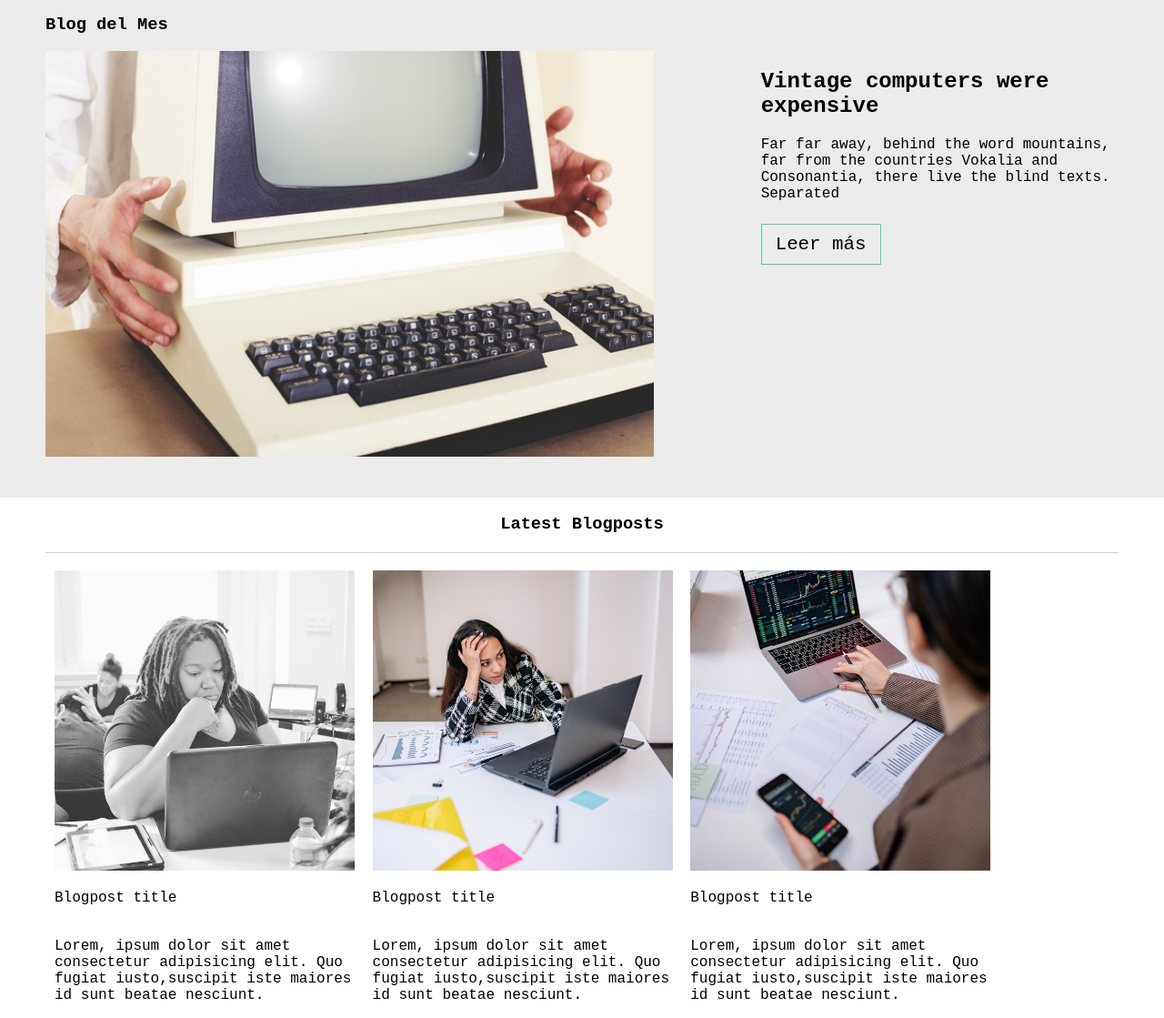
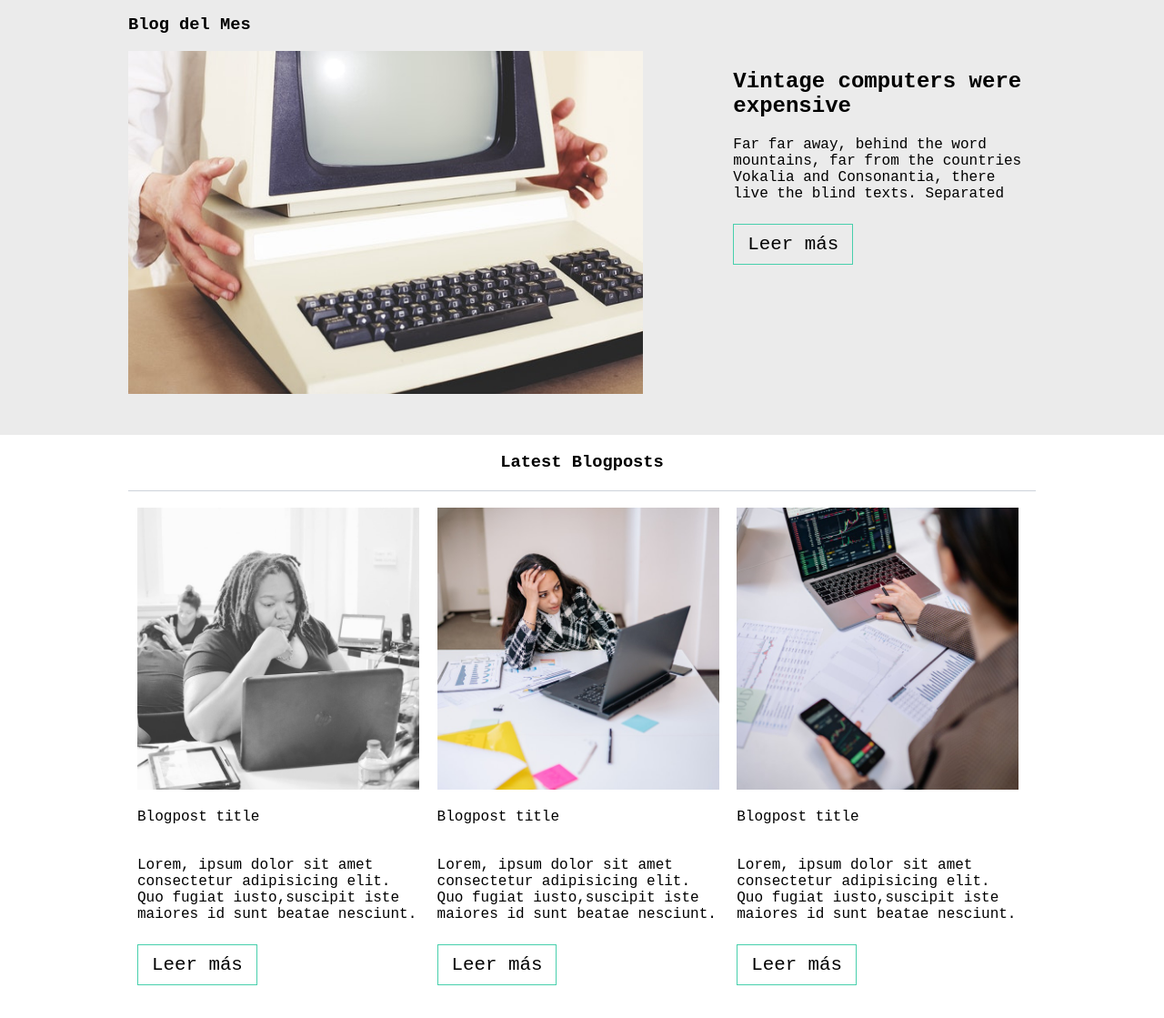
Before and after one commit to JorgeTTor/blog_perfil, a plain HTML site: page blogs.html in a window 1280 px wide. Shown: the part 143-1262 px from the top of the page at 91% size. Drawn offline with Linux system fonts and the light colour scheme.

Commit message:
[CHANGED] blogposts css

```diff
--- a/blogs.html
+++ b/blogs.html
@@ -33,7 +33,7 @@
     </header>
     <main class="blogs-main">
         <section class="blogs-news-container">
-            <div class="blogs-main-new">
+            <div class=" grid-container blogs-main-new">
                 <h3>Blog del Mes</h3>
                 <div class="blogs-news-img-container">
                     <img src="/blog_perfil/assets/vintace_computer.jpeg" alt="antique computerd">
@@ -48,7 +48,7 @@
 
 
         <section class="blogs-post-container">
-            <div >
+            <div class="grid-container">
                 <h3>Latest Blogposts</h3>
                 <article class="post-container">
                     <img src="/blog_perfil/assets/woman_pc.jpeg" alt="">
--- a/css/main.css
+++ b/css/main.css
@@ -18,6 +18,12 @@ a{
     bottom: 0;
     left: 0;
     right: 0;
+}
+
+.grid-container {
+    max-width: 998px;
+    margin: 0 auto;
+
 }
 
 header {
@@ -169,7 +175,7 @@ nav .profile-link a {
 .blogs-post-container .post-container {
     display: inline-block;
     padding-left: 10px;
-    max-width: 330px;
+    max-width: 310px;
     margin-bottom: 50px;
 }
 .blogs-post-container .post-container p {
```
